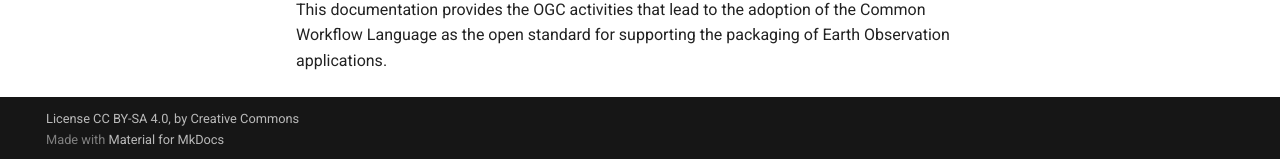
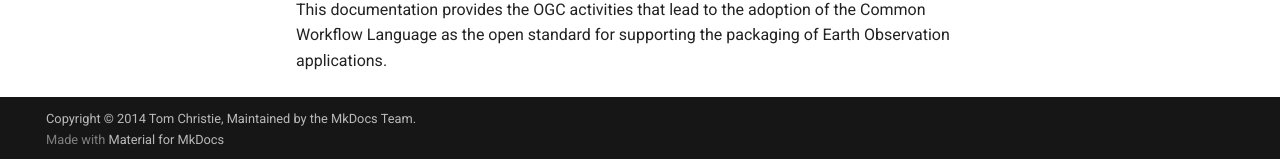
Before and after one commit to simonevaccari/cwl-eoap, an MkDocs documentation site: the page built from docs/index.md, in a window 1280 px wide and 924 px high. Shown: the part 762-921 px from the top of the window. Built offline with MkDocs 1.6.1 and Material for MkDocs 9.7.7, drawn with Linux system fonts in a browser that asks for light colours.

Commit message:
testing footer

```diff
--- a/mkdocs.yml
+++ b/mkdocs.yml
@@ -67,4 +67,5 @@
     - Application Best Practices: 'best-practice/application.md'
     - Package Best Practices: 'best-practice/package.md'
 
-copyright: <a href="https://img.shields.io/badge/License-CC_BY--SA_4.0-lightgrey.svg">License CC BY-SA 4.0</a>, by <a href="https://creativecommons.org/licenses/by-sa/4.0/">Creative Commons</a>
+#copyright: <a href="https://img.shields.io/badge/License-CC_BY--SA_4.0-lightgrey.svg">License CC BY-SA 4.0</a>, by <a href="https://creativecommons.org/licenses/by-sa/4.0/">Creative Commons</a>
+copyright: Copyright &copy; 2014 <a href="https://twitter.com/starletdreaming">Tom Christie</a>, Maintained by the <a href="/about/release-notes/#maintenance-team">MkDocs Team</a>.
```
